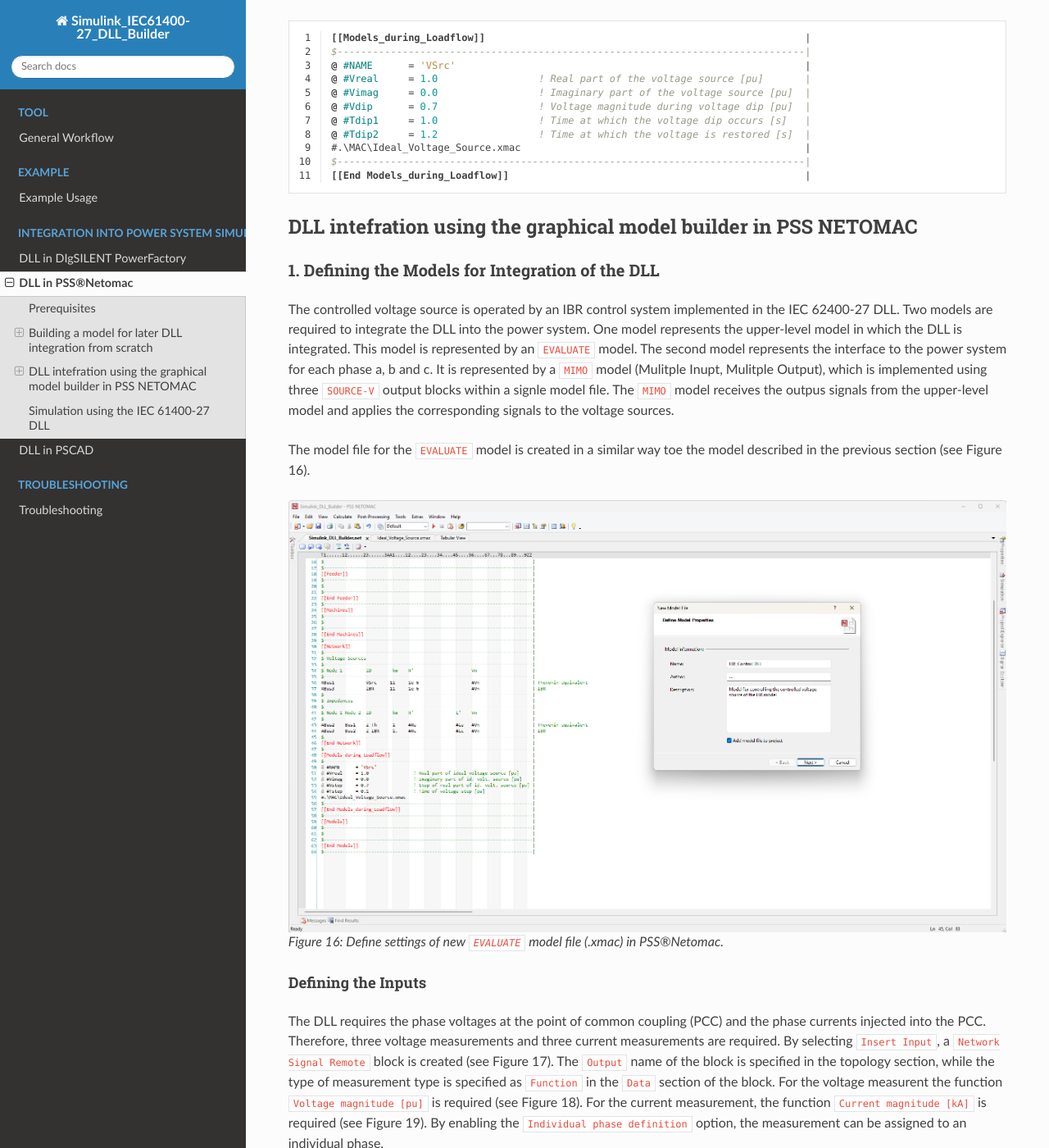
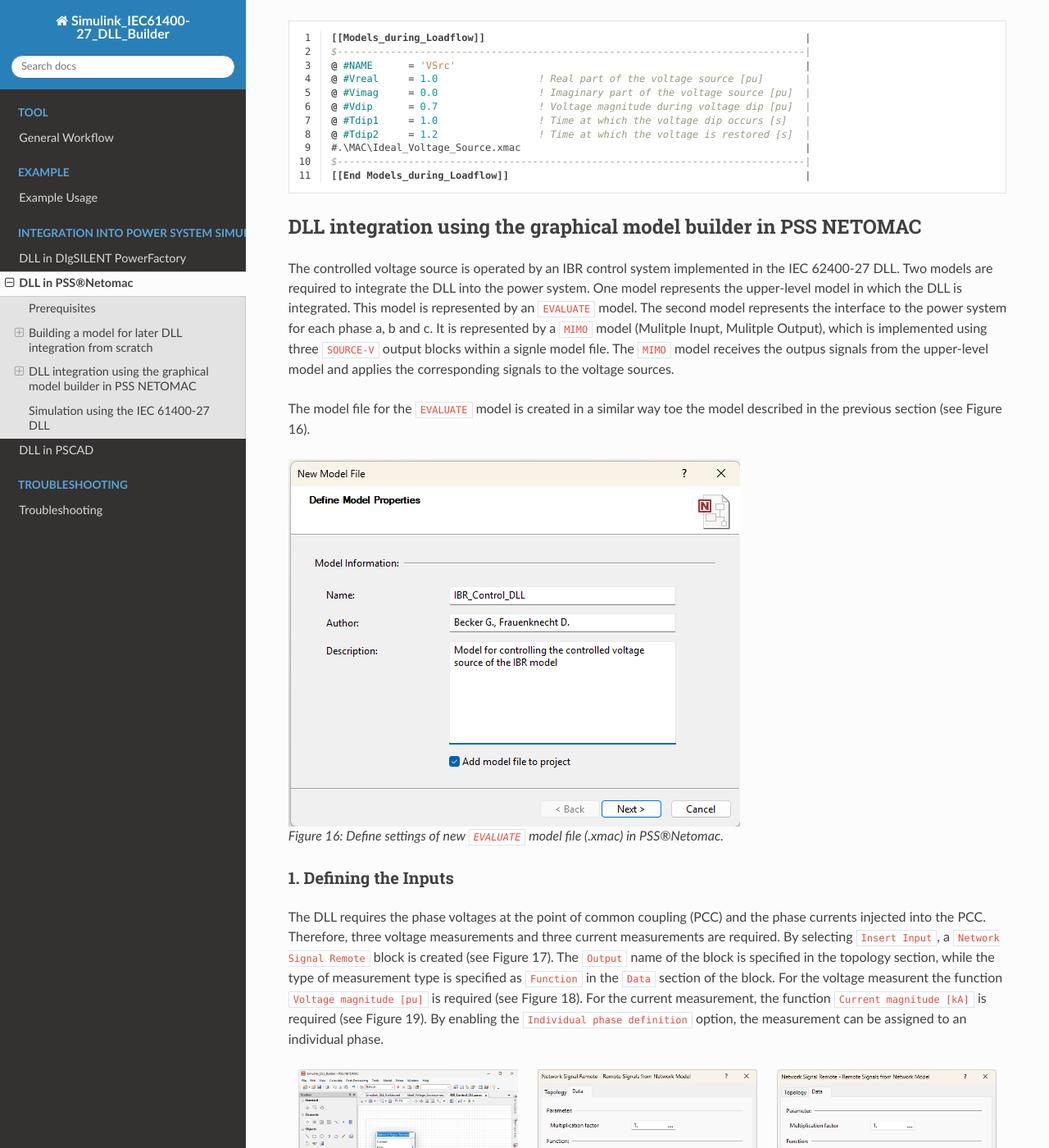
Before and after one commit to Institute-of-Electrical-Energy-Systems/SIMULINK_DLL_Builder, a Sphinx documentation site: the page built from docs/DLL_in_Netomac.rst, in a window 1280 px wide and 1400 px high, scrolled down 7634 px. Shown: the whole window at 82% size. Built offline with Sphinx 7.4.7 and the Read the Docs theme 3.1.0, drawn with Linux system fonts in a browser that asks for light colours; formulas are drawn with MathJax 3; some of the changed lines change nothing that is shown; some of the changed text lies outside the part shown.

Commit message:
Update DLL_in_Netomac.rst
documentation(NETOMAC): Update 2nd section

```diff
--- a/docs/DLL_in_Netomac.rst
+++ b/docs/DLL_in_Netomac.rst
@@ -361,11 +361,8 @@
    [[End Models_during_Loadflow]]                                                  |
 
 
-DLL intefration using the graphical model builder in PSS NETOMAC
+DLL integration using the graphical model builder in PSS NETOMAC
 -------------------------------------------------------
-
-1. Defining the Models for Integration of the DLL
-^^^^^^^^^^^^^^^^^^^^^^^^^^^^^^^^^^^^^^^^^^^^^^^^^^^^^^^^^^^^^^^^^^^^^^^
 
 The controlled voltage source is operated by an IBR control system implemented in the IEC 62400-27 DLL.
 Two models are required to integrate the DLL into the power system.
@@ -382,8 +379,8 @@
 
     Figure 16: Define settings of new ``EVALUATE`` model file (.xmac) in PSS®Netomac.
 
-Defining the Inputs
-""""""""""""""""""""""""""""""
+1. Defining the Inputs
+^^^^^^^^^^^^^^^^^^^^^^^^^^^^^^^^^^^^^^^^^^^^^^^^^^^^^^^^^^^^^^^^^^^^^^^
 
 The DLL requires the phase voltages at the point of common coupling (PCC) and the phase currents injected into the PCC.
 Therefore, three voltage measurements and three current measurements are required.
@@ -397,24 +394,24 @@
 
    .. grid-item::
 
-       ..  figure:: ./images/NETOMAC/Create_Input_IBR_DLL_Model.png
-            :alt: Creating a measurement input block in model files (.xmac).
+      ..  figure:: ./images/NETOMAC/Create_Input_IBR_DLL_Model.png
+         :alt: Creating a measurement input block in model files (.xmac).
 
-            Figure 17: Creating a measurement input block in model files (.xmac).
+         Figure 17: Creating a measurement input block in model files (.xmac).
 
    .. grid-item::
 
-        ..  figure:: ./images/NETOMAC/Create_Input_IBR_DLL_Model_Voltage_Function.png
-            :alt: Defining the voltage measurement as measurement type.
+      ..  figure:: ./images/NETOMAC/Create_Input_IBR_DLL_Model_Voltage_Function.png
+         :alt: Defining the voltage measurement as measurement type.
 
-            Figure 18: Defining the voltage measurement as measurement type.
+         Figure 18: Defining the voltage measurement as measurement type.
 
-    .. grid-item::
+   .. grid-item::
 
-        ..  figure:: ./images/NETOMAC/Create_Input_IBR_DLL_Model_Current_Function.png
-            :alt: Defining the current measurement as measurement type.
+      ..  figure:: ./images/NETOMAC/Create_Input_IBR_DLL_Model_Current_Function.png
+         :alt: Defining the current measurement as measurement type.
 
-            Figure 19: Defining the current measurement as measurement type.
+         Figure 19: Defining the current measurement as measurement type.
 
 
 One input block is created for each measurement.
@@ -473,10 +470,8 @@
 | #Ic_MVA.P | 'T'      |         |         | 'T'         | Phase for Current measurement - phase c       |
 +-----------+----------+---------+---------+-------------+-----------------------------------------------+
 
-
-
-Defining the conversion factors
-""""""""""""""""""""""""""""""
+1. Defining the conversion factors
+^^^^^^^^^^^^^^^^^^^^^^^^^^^^^^^^^^^^^^^^^^^^^^^^^^^^^^^^^^^^^^^^^^^^^^^
 
 Since the IBR control implemented in the DLL uses volts (V) for voltage and amperes (A) for current, the input values must be converted from pu and MVA to V and A, respectively.
 The conversion factors are defined under ``Equations...`` (see Figure 22 and 23).
@@ -515,27 +510,28 @@
 
    .. grid-item::
 
-        ..  figure:: ./images/NETOMAC/Create_Gain.png
+      ..  figure:: ./images/NETOMAC/Create_Gain.png
             :alt: Creating a new ``Gain`` block in model files (.xmac).
 
             Figure 24: Creating a new ``Gain`` block in model files (.xmac).
 
-    .. grid-item::
+   .. grid-item::
 
-        ..  figure:: ./images/NETOMAC/Create_Gain_Voltage_data.png
+      ..  figure:: ./images/NETOMAC/Create_Gain_Voltage_data.png
             :alt: Define the gain value for voltage conversion.
 
             Figure 25: Define the gain value for voltage conversion.
 
-    .. grid-item::
+   .. grid-item::
 
-        ..  figure:: ./images/NETOMAC/Create_Gain_Current_data.png
+      ..  figure:: ./images/NETOMAC/Create_Gain_Current_data.png
             :alt: Define the gain value for current conversion.
 
             Figure 26: Define the gain value for current conversion.
 
-Integration of the DLL model
-""""""""""""""""""""""""""""""
+
+2. Integration of the IEC DLL
+^^^^^^^^^^^^^^^^^^^^^^^^^^^^^^^^^^^^^^^^^^^^^^^^^^^^^^^^^^^^^^^^^^^^^^^
 
 The DLL model is integrated into the model by selecting ``Insert Special Block`` and then selecting the ``DLL IEC`` block (see Figure 27).
 The path to the DLL file (.dll) must be specified.
```
Also changed, not shown: docs/images/NETOMAC/Create_Gain.png, docs/images/NETOMAC/Create_IBR_DLL_Model.png, docs/images/NETOMAC/Create_Input_IBR_DLL_Model.png, docs/images/NETOMAC/Equations.png, docs/images/NETOMAC/Result_Inputs_IBR_DLL_Model.png, docs/images/NETOMAC/Variables_IBR_DLL_Model.png.
